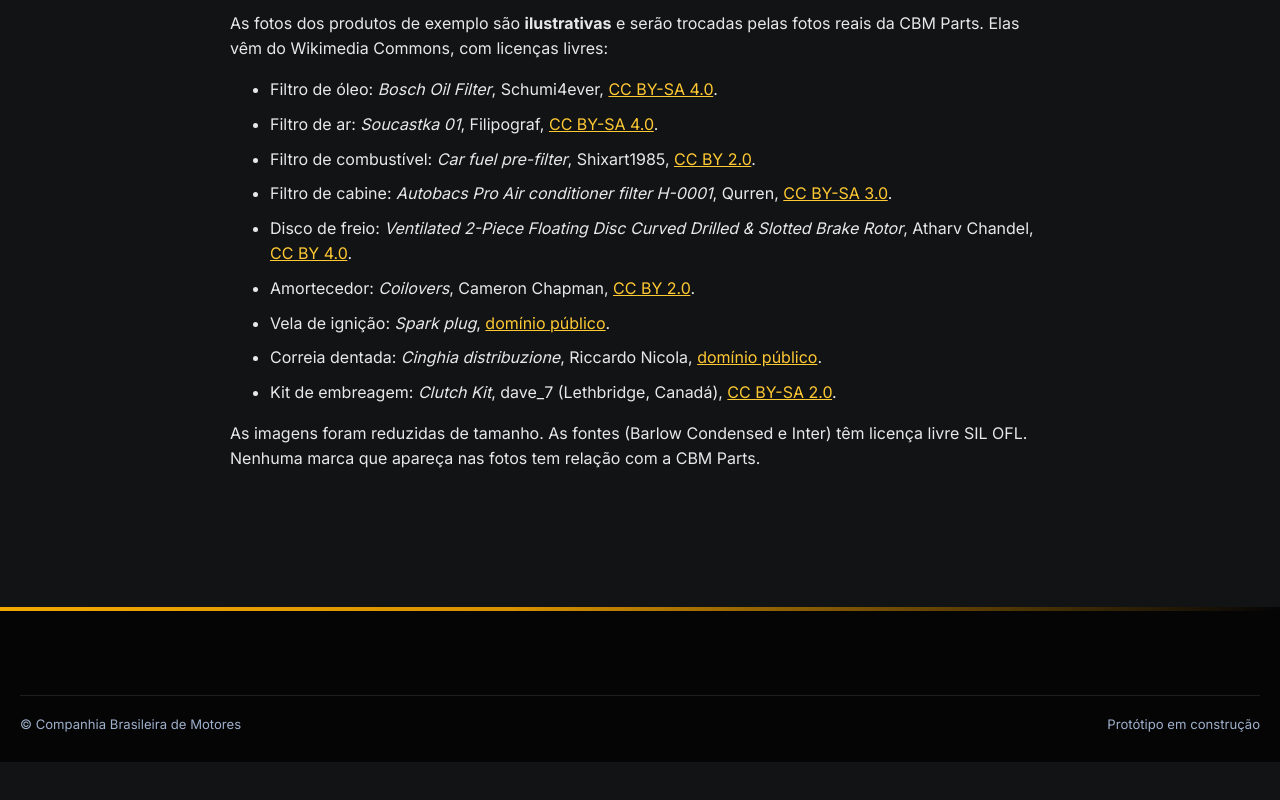
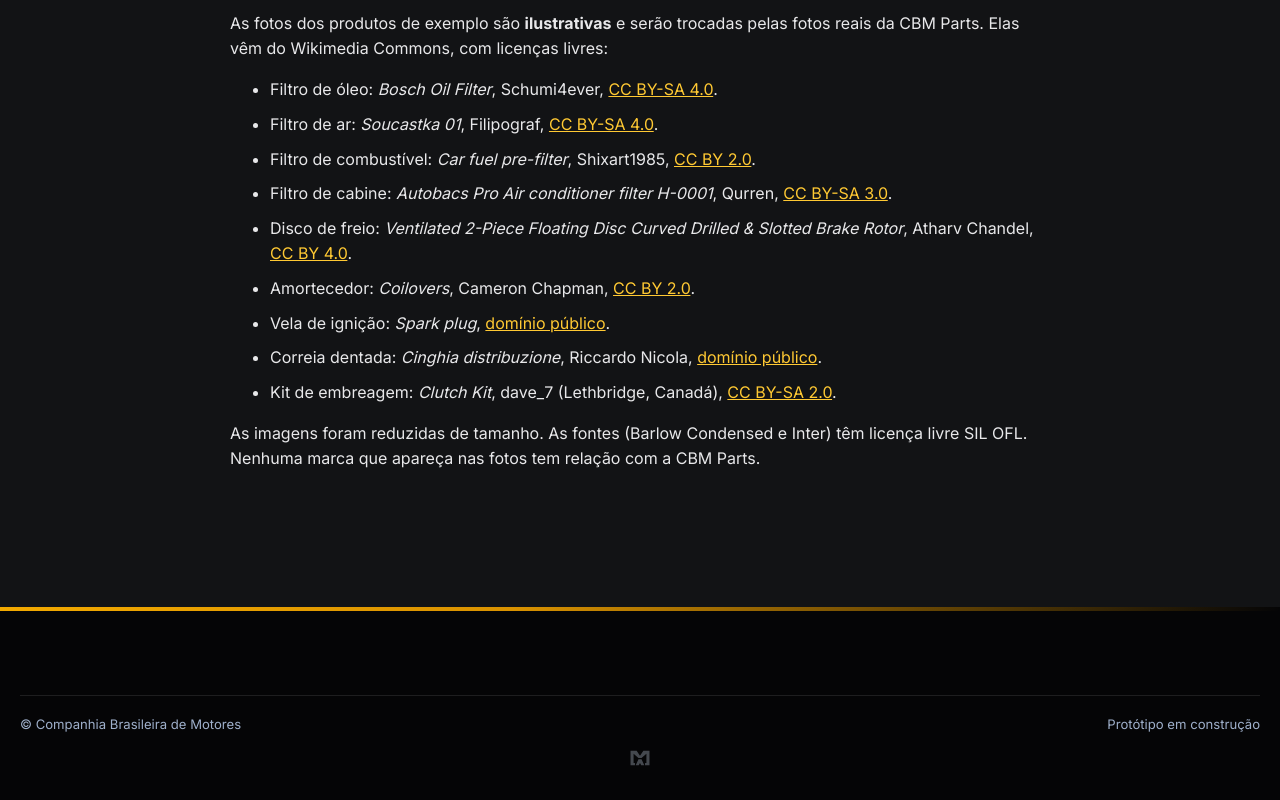
Before and after one commit to xANDE-git/cbm-parts-site, a website with bundled scripts: page public/creditos.html in a window 1280 px wide. Shown: the part 243-1043 px from the top of the page. Before the commit the page ends 1005 px from the top, so only its background shows below. Built offline with nearby package versions, Linux system fonts and the light colour scheme.

Commit message:
Logo discreta do portfólio no rodapé
Co-Authored-By: Claude Sonnet 5.5 <noreply@anthropic.com>

```diff
--- a/public/creditos.html
+++ b/public/creditos.html
@@ -41,7 +41,8 @@
     <div class="container">
       <div class="fim"><span>© Companhia Brasileira de Motores</span><span>Protótipo em construção</span></div>
     </div>
-  </footer>
+  <a class="xm-logo" href="https://xandemartinsc.pages.dev/" aria-label="Ver o portfólio de Alexandre Martins" title="Portfólio de Alexandre Martins"><svg viewBox="0 0 288 256" width="22" height="20" aria-hidden="true" focusable="false"><path fill="currentColor" d="M20 32H100L144 98L188 32H268V224H210V194H228V72L164 128H124L60 72V194H78V224H20Z"/><path fill="currentColor" d="M124 144H164L200 224H160L144 192L128 224H88Z"/></svg></a>
+</footer>
   <script type="module" src="/creditos.js"></script>
 </body>
 </html>
--- a/public/style.css
+++ b/public/style.css
@@ -369,3 +369,5 @@ html[data-tema="preto"] {
 /* O botão de trocar tema fica escondido para o cliente ver só o preto.
    Para mostrar de novo, apague a linha abaixo. O tema azul continua em ?tema=azul. */
 .tema-btn { display: none; }
+
+.xm-logo{display:flex;justify-content:center;width:fit-content;margin:0 auto;padding:14px 12px 4px;color:inherit;opacity:.32;transition:opacity .2s}.xm-logo:hover,.xm-logo:focus-visible{opacity:.85}
```
Also changed, not shown: public/index.html (+2 -1 lines), public/peca.html (+2 -1 lines).
